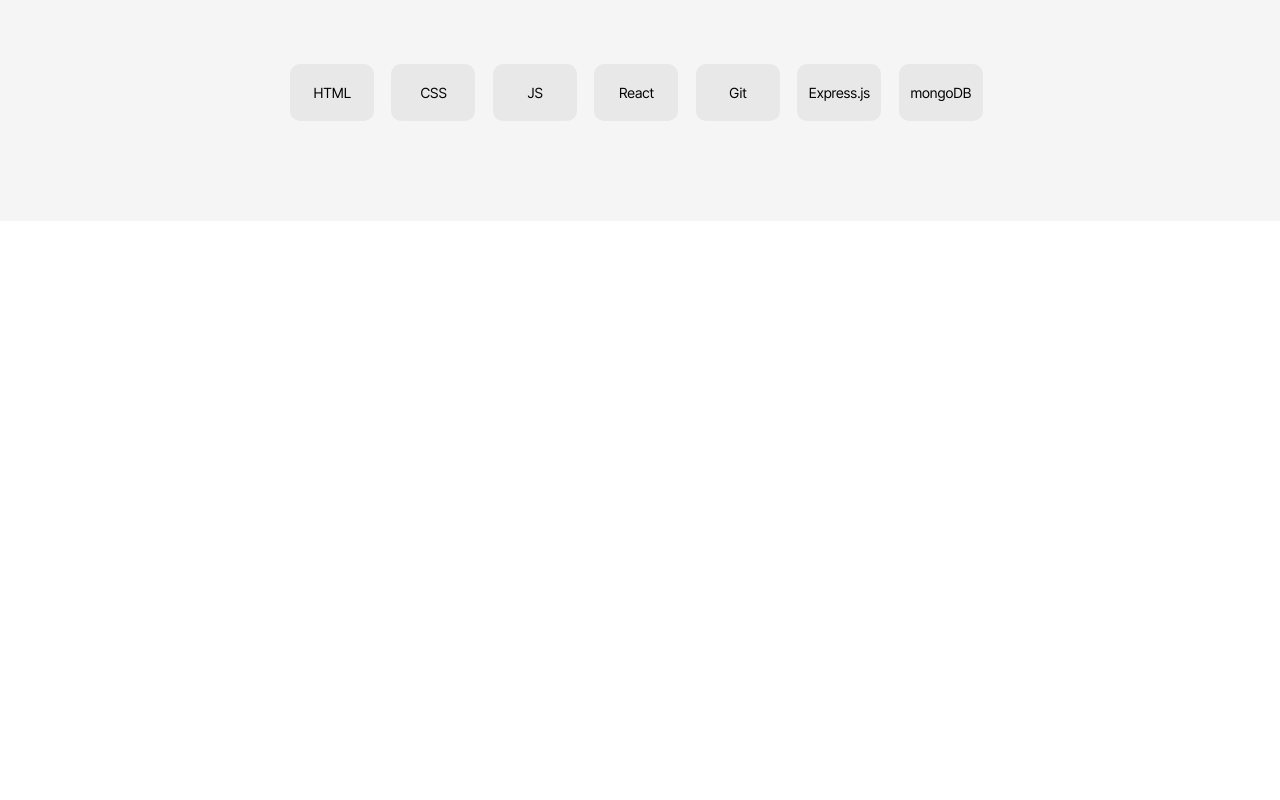
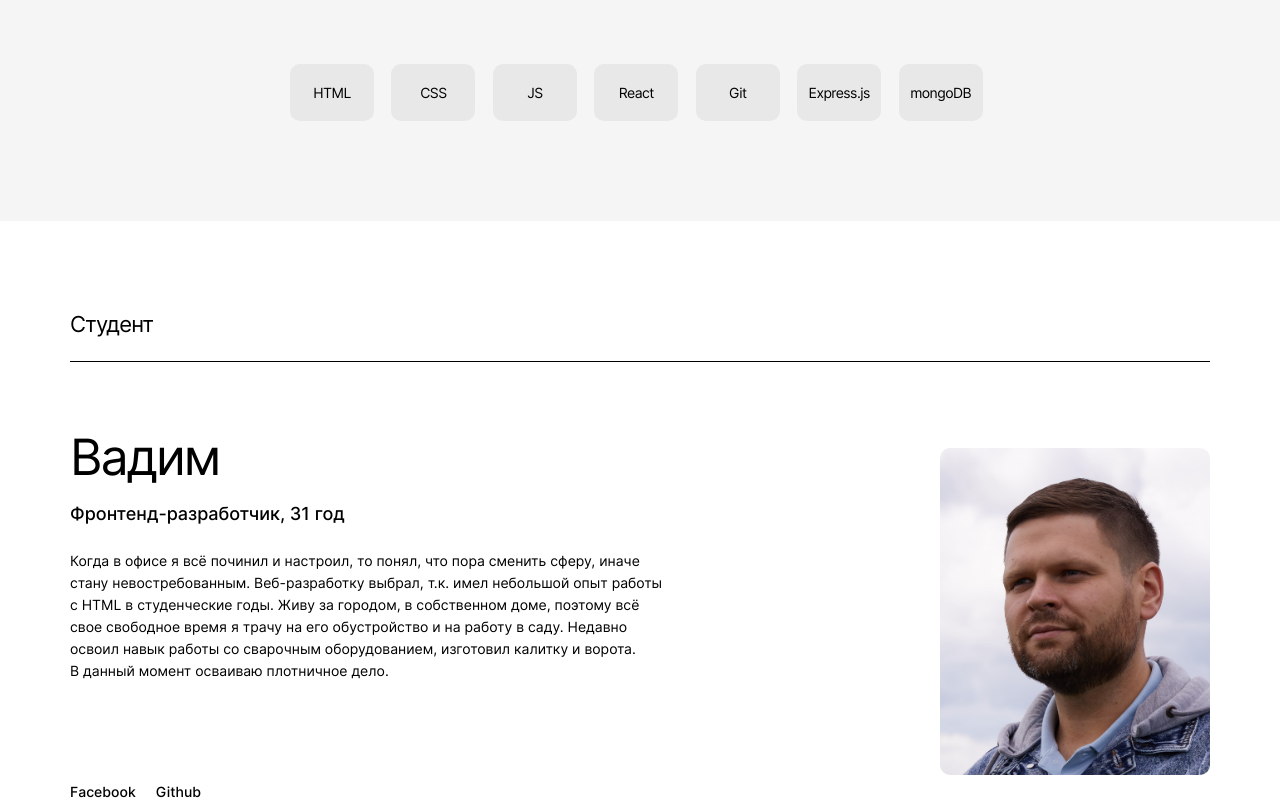
Before and after one commit to vadimshift/movies-explorer-frontend, a React (Create React App) app: page / in a window 1280 px wide. Shown: the part 1511-2311 px from the top of the page. Before the commit the page ends 1732 px from the top, so only its background shows below. Built offline with nearby package versions, Linux system fonts and the light colour scheme.

Commit message:
сверстал компонент AboutMe

```diff
--- /dev/null
+++ b/src/components/AboutMe/AboutMe.css
@@ -0,0 +1,78 @@
+.about-me {
+    max-width: 1280px;
+    position: relative;
+}
+
+.about-me__avatar {
+    width: 270px;
+    height: 327px;
+    object-fit: cover;
+    object-position: left top;
+    border-radius: 10px;
+    position: absolute;
+    right: 70px;
+    top: 227px;
+}
+
+.about-me__title {
+    font-family: 'Inter', 'Arial', sans-serif;
+    font-size: 50px;
+    font-style: normal;
+    font-weight: 400;
+    line-height: 58px;
+    letter-spacing: -0.04em;
+    text-align: left;
+    max-width: 600px;
+    margin: 66px 0 0 70px;
+}
+
+.about-me__subtitle {
+    font-family: 'Inter', 'Arial', sans-serif;
+    font-size: 18px;
+    font-style: normal;
+    font-weight: 500;
+    line-height: 20px;
+    letter-spacing: 0px;
+    text-align: left;
+    max-width: 600px;
+    margin: 18px 0 0 70px;
+}
+
+.about-me__text {
+    font-family: 'Inter', 'Arial', sans-serif;
+    font-size: 14px;
+    font-style: normal;
+    font-weight: 400;
+    line-height: 22px;
+    letter-spacing: 0px;
+    text-align: left;
+    max-width: 600px;
+    margin: 26px 0 0 70px;
+}
+
+.about-me__links {
+    display: flex;
+    flex-direction: row;
+    margin: 100px 0 0 70px;
+    list-style: none;
+    padding: 0;
+}
+
+.about-me__link {
+    font-family: 'Inter', 'Arial', sans-serif;
+    margin: 0 20px 0 0;
+    padding: 0;
+    font-size: 14px;
+    font-style: normal;
+    font-weight: 500;
+    line-height: 17px;
+    letter-spacing: 0em;
+    text-align: left;
+    text-decoration: none;
+    cursor: pointer;
+    color: #000000;
+}
+
+.about-me__link:hover {
+    opacity: 0.5;
+}
--- /dev/null
+++ b/src/components/AboutMe/AboutMe.js
@@ -0,0 +1,30 @@
+import './AboutMe.css';
+import SectionTitle from '../SectionTitle/SectionTitle';
+import avatar from "../../images/avatar.jpg"
+
+function AboutMe() {
+  return (
+    <section className="about-me">
+        <SectionTitle title="Студент" />
+        <img className="about-me__avatar" src={avatar} alt="Моя фотография" />
+        <h3 className="about-me__title">Вадим</h3>
+        <h4 className="about-me__subtitle">Фронтенд-разработчик, 31 год</h4>
+        <p className="about-me__text">Когда в офисе я всё починил и настроил, то понял, что пора сменить сферу, иначе стану невостребованным.
+            Веб-разработку выбрал, т.к. имел небольшой опыт работы с HTML в студенческие годы.
+            Живу за городом, в собственном доме, поэтому всё свое свободное время я
+            трачу на его обустройство и на работу в саду. Недавно освоил навык работы
+            со сварочным оборудованием, изготовил калитку и ворота. В&nbsp;данный момент осваиваю плотничное дело.
+        </p>
+        <ul className="about-me__links">
+            <li>
+                <a href="#" className="about-me__link">Facebook</a>
+            </li>
+            <li>
+                <a href="#" className="about-me__link">Github</a>
+            </li>
+        </ul>
+    </section>
+  );
+}
+
+export default AboutMe;
--- a/src/components/App/App.js
+++ b/src/components/App/App.js
@@ -5,6 +5,7 @@ import Promo from "../Promo/Promo";
 import NavTab from "../NavTab/NavTab";
 import AboutProject from "../AboutProject/AboutProject";
 import Techs from "../Techs/Techs";
+import AboutMe from "../AboutMe/AboutMe";
 
 function App() {
   return (
@@ -24,6 +25,7 @@ function App() {
         </Promo>
         <AboutProject />
         <Techs />
+        <AboutMe />
       </div>
     </div>
   );
--- a/src/components/Techs/Techs.css
+++ b/src/components/Techs/Techs.css
@@ -24,7 +24,7 @@
     line-height: 20px;
     letter-spacing: -0.04em;
     text-align: center;
-    max-width: 470px;
+    max-width: 460px;
     margin: 26px auto 0 auto;
 }
 
--- a/src/components/Techs/Techs.js
+++ b/src/components/Techs/Techs.js
@@ -6,7 +6,7 @@ function Techs(props) {
     <section className="techs">
          <SectionTitle title="Технологии" />
          <h3 className="techs__title">7 технологий</h3>
-         <p className="techs__subtitle">На курсе веб-разработки мы освоили технологии, которые применили&nbsp;в дипломном проекте.</p>
+         <p className="techs__subtitle">На курсе веб-разработки мы освоили технологии, которые применили в&nbsp;дипломном проекте.</p>
          <div className="techs-list">
             <item className="techs-list__item">HTML</item>
             <item className="techs-list__item">CSS</item>
```
Also changed, not shown: src/images/avatar.jpg (added).
